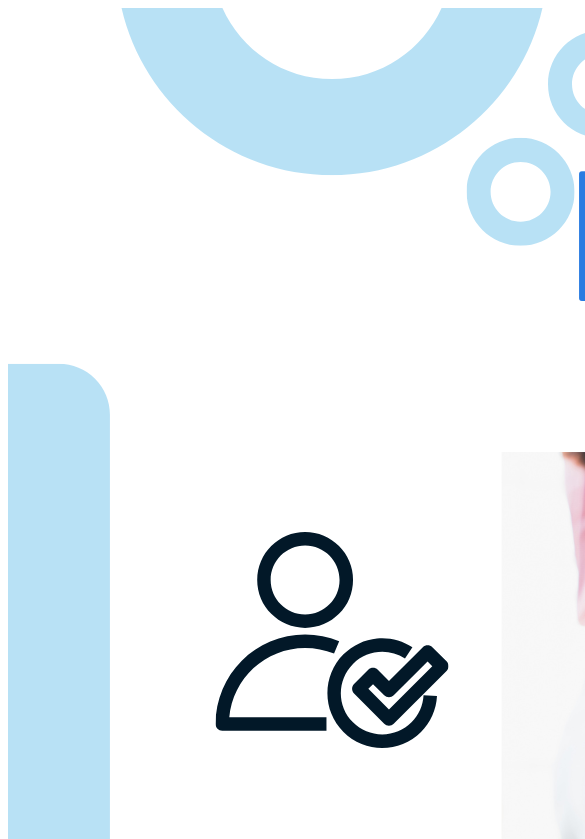
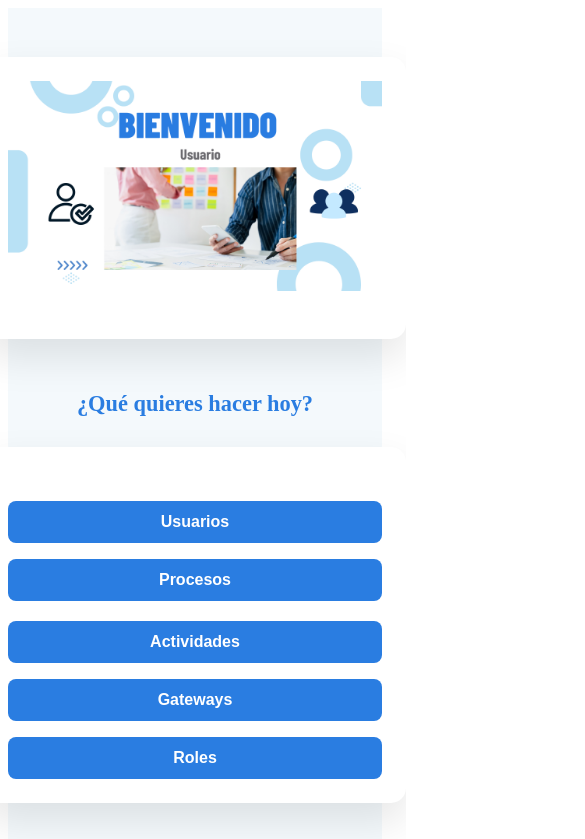
Before and after one commit to Jusebbb/Merengonsitos, an Angular app in the folder frontProyecto/: page /inicio-usuario in a window 390 px wide. Shown: the top 839 px of the page, 585 px wide, since content can reach past the window. Built offline with nearby package versions, Linux system fonts and the light colour scheme.

Commit message:
Ahorsa si correcciones de inicio usuraio que estaba feito ahora esta mas decente :(

```diff
--- a/frontProyecto/src/app/pages/inicio-usuario/inicio-usuario.html
+++ b/frontProyecto/src/app/pages/inicio-usuario/inicio-usuario.html
@@ -4,8 +4,9 @@
     <div class="welcome-image-container">
       <img src="/assets/imagen-de-usuario.png" alt="Imagen de bienvenida" class="welcome-image"/>
     </div>
-    <p class="greeting">¿Qué quieres hacer hoy?</p>
+
   </div>
+<p class="greeting">¿Qué quieres hacer hoy?</p>
 
   <div class="buttons-box">
     <div class="actions-container">
--- a/frontProyecto/src/app/pages/inicio-usuario/inicio-usuario.scss
+++ b/frontProyecto/src/app/pages/inicio-usuario/inicio-usuario.scss
@@ -1,112 +1,106 @@
 /* === TARJETA PRINCIPAL (UNA SOLA PIEZA CON SOMBRA) === */
-.login-container {
-  max-width: 980px;            /* tarjeta compacta */
-  margin: 48px auto;           /* márgenes grandes */
-  min-height: 70vh;
+.main-container {
   display: flex;
-  border-radius: 28px;
-  overflow: hidden;            /* las esquinas redondeadas aplican a ambos lados */
-  background: #fff;
-  box-shadow: 0 18px 40px rgba(0, 0, 0, 0.08); /* << sombrita suave */
-  font-family: 'Segoe UI', sans-serif;
+  flex-direction: column; /* Alineamos todo en columna */
+  justify-content: center;
+  align-items: center;
+  min-height: 100vh;
+  background-color: #f4f9fc; /* Fondo suave */
 }
 
-/* === IZQUIERDA === */
-.login-left {
-  flex: 1;
-  background-color: #b8e1f5; /* azul pedido */
-  display: grid;
-  place-items: center;
+.welcome-box {
+  width: 100%;
+  max-width: 700px;
+  padding: 24px;
+  background-color: #fff;
+  border-radius: 15px;
+  box-shadow: 0 18px 40px rgba(0, 0, 0, 0.1); /* Sombra suave */
+  text-align: center;
+  margin-bottom: 30px; /* Espacio entre la imagen y los botones */
 }
 
-.left-content {
-  display: grid;
-  place-items: center;
-  gap: 18px;
+/* Contenedor de la imagen ajustado */
+.welcome-image-container {
+  width: 100%;
+  max-width: 100%; /* Imagen más grande */
+  margin: 0 auto;
+  margin-bottom: 20px;
+}
+
+.welcome-image {
+  width: 100%;
+  height: auto;
+  object-fit: cover; /* Para asegurar que la imagen cubra todo el contenedor */
+}
+
+.greeting {
+  font-size: 1.4rem;
+  color: #2a7de1; /* Azul */
+  margin-bottom: 30px;
+  font-weight: 600;
+}
+
+/* Contenedor para los botones en dos columnas */
+.buttons-box {
+  width: 100%;
+  max-width: 700px;
   padding: 24px;
+  background-color: #fff;
+  border-radius: 15px;
+  box-shadow: 0 18px 40px rgba(0, 0, 0, 0.1); /* Sombra suave */
+}
+
+.actions-container {
+  display: flex;
+  justify-content: space-between;
+  gap: 16px;
+  margin-top: 30px;
+}
+
+.button-column {
+  display: flex;
+  flex-direction: column;
+  gap: 16px;
+  width: 48%; /* Ajustamos el tamaño de cada columna */
+}
+
+.btn-option {
+  background: #2a7de1;
+  color: #fff;
+  border: none;
+  border-radius: 8px;
+  padding: 12px 16px;
+  font-size: 1rem;
+  font-weight: 600;
+  cursor: pointer;
+  transition: background-color .2s, box-shadow .2s;
   text-align: center;
 }
 
-.left-illustration {
-  width: 56%;
-  max-width: 280px;
-  height: auto;
-  object-fit: contain;
+.btn-option:hover {
+  background: #155db2;
+  box-shadow: 0 4px 10px rgba(42, 125, 225, 0.25);
 }
 
-.welcome {
-  margin: 0;
-  line-height: 1.2;
-  font-weight: 800;
-  font-size: clamp(20px, 3.2vw, 28px);
-  color: #0f3d63; /* buen contraste sobre #b8e1f5 */
-  text-wrap: balance;
+/* Estilo para la pregunta final */
+.question {
+  margin-top: 30px;
+  font-size: 1.1rem;
+  color: #555;
 }
 
-/* === DERECHA === */
-.login-right {
-  flex: 1;
-  display: grid;
-  place-items: center;
-  background: #fff;
-}
-
-/* Caja del formulario: compacta y sin sombra para que parezca una sola pieza */
-.login-box {
-  width: 100%;
-  max-width: 320px;
-  padding: 20px;
-  text-align: center;
-  box-shadow: none;   /* la sombra está en el contenedor principal */
-  background: transparent;
-
-  .logo { width: 160px; }  /* logo más grande */
-  h2    { font-size: 1.6rem; color: #2a7de1; margin: 10px 0 18px; }
-}
-
-/* === FORM === */
-.form {
-  display: flex;
-  flex-direction: column;
-  text-align: left;
-
-  label { font-weight: 600; color: #333; margin-bottom: 4px; font-size: .9rem; }
-
-  input {
-    padding: 10px 12px;
-    border: 1px solid #dfe7f1;
-    border-radius: 8px;
-    font-size: .95rem;
-    margin-bottom: 12px;
-    transition: box-shadow .2s, border-color .2s;
-    &:focus { outline: none; border-color: #2a7de1; box-shadow: 0 0 0 3px rgba(42,125,225,.15); }
+/* === RESPONSIVE === */
+@media (max-width: 900px) {
+  .actions-container {
+    flex-direction: column;
+    gap: 20px;
   }
 
-  .options {
-    display: flex; justify-content: space-between; align-items: center;
-    margin: 6px 0 14px;
-    .remember { font-size: .9rem; color: #555; }
-    .forgot   { font-size: .9rem; color: #2a7de1; text-decoration: none; &:hover { text-decoration: underline; } }
+  .button-column {
+    width: 100%; /* En pantallas pequeñas, cada columna toma el 100% */
   }
 
-  .btn-primary {
-    background: #2a7de1; color: #fff; border: none; border-radius: 8px;
-    padding: 10px 12px; font-size: .98rem; font-weight: 600; cursor: pointer;
-    transition: background-color .2s, box-shadow .2s;
-    &:hover { background: #155db2; box-shadow: 0 4px 10px rgba(42,125,225,.25); }
+  .btn-option {
+    width: 100%; /* Los botones ocupan todo el ancho */
   }
 }
-
-/* Footer */
-.register {
-  margin-top: 14px; color: #555;
-  a { color: #2a7de1; text-decoration: none; font-weight: 600; margin-left: 4px; &:hover { text-decoration: underline; } }
-}
-
-/* Responsive */
-@media (max-width: 900px) {
-  .login-container { margin: 24px auto; flex-direction: column; min-height: unset; }
-  .login-left { height: 220px; }
-  .left-illustration { width: 45%; max-width: 220px; }
-  .login-box { max-width: 300px; }
-}
```
